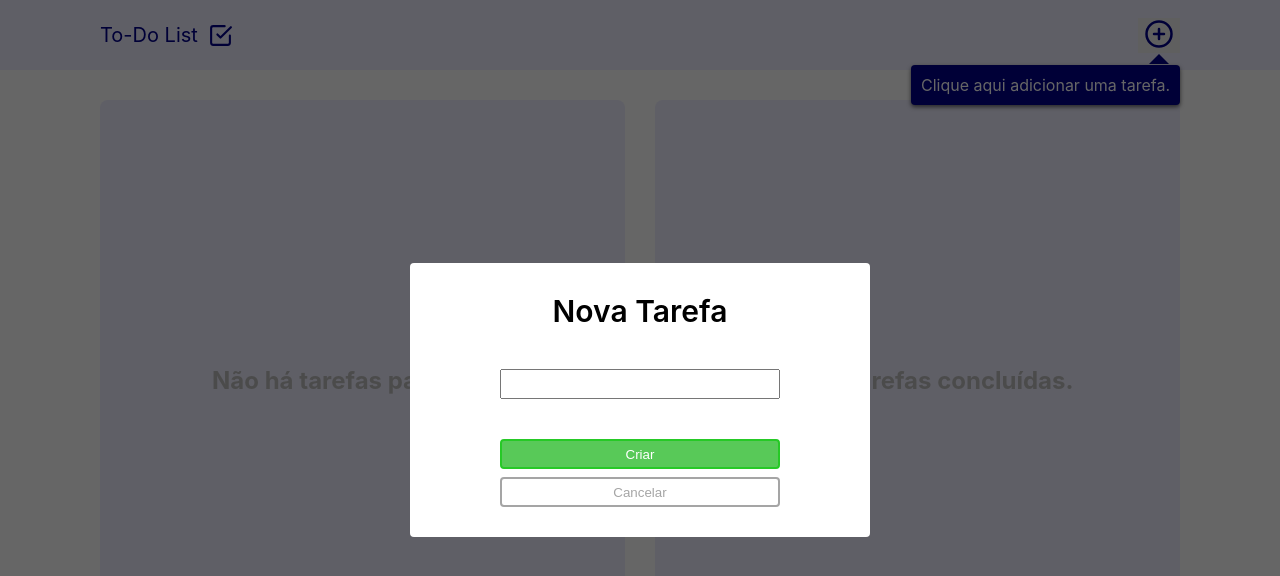
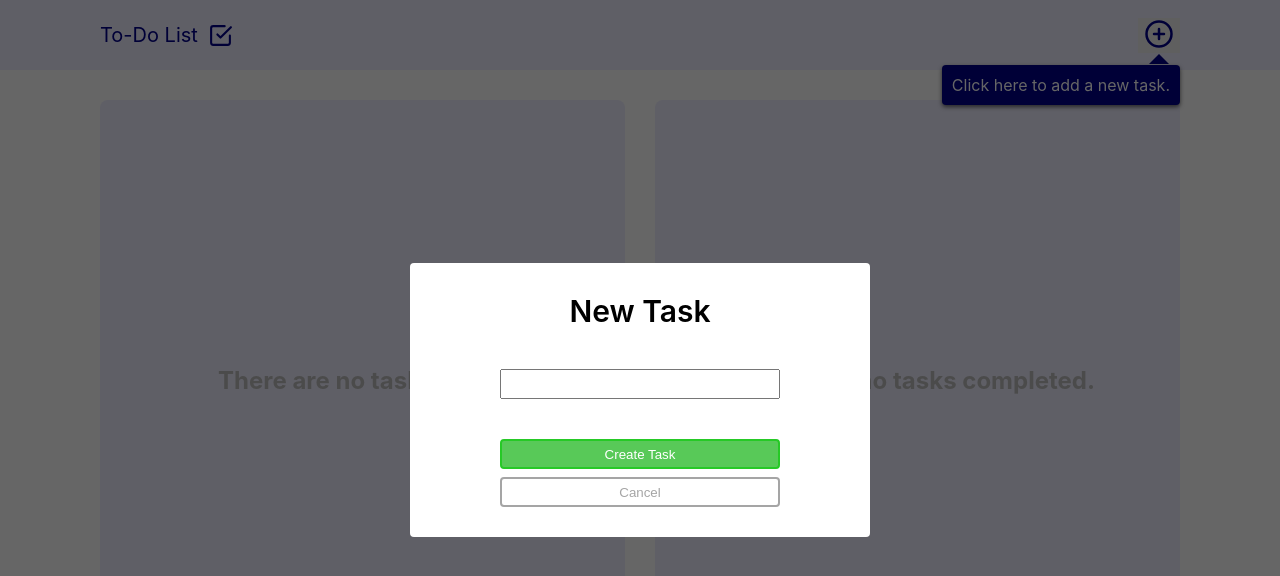
Before and after one commit to fernandohos/todo-list, a React (Create React App) app: page / in a window 1280 px wide. Both pictures are taken after a click on the button 1159 px from the left and 35 px from the top of the page. Shown: the top 576 px of the page. Built offline with nearby package versions, Linux system fonts and the light colour scheme.

Commit message:
translating

```diff
--- a/src/components/Done/index.js
+++ b/src/components/Done/index.js
@@ -5,9 +5,6 @@ import './Done.css';
 export default function Done(props) {
 
     function filteredTasks() {
-        if(props.tasks === []) {
-            return <h1>Não tem task</h1>;
-        }
         const tasksFiltered = props.tasks.filter(task => {
                     return task.done
                 })
@@ -17,7 +14,7 @@ export default function Done(props) {
         });
 
         if(tasksFiltered.length === 0) {
-            return (<div className="no-task"><h2>Não há tarefas concluídas.</h2></div>);
+            return (<div className="no-task"><h2>There are no tasks completed.</h2></div>);
         }
         else {
             return tasksCards;
--- a/src/components/Header/header.css
+++ b/src/components/Header/header.css
@@ -33,7 +33,7 @@
 }
 
 .header .add-icon.empty::after {
-    content: 'Clique aqui adicionar uma tarefa.';
+    content: 'Click here to add a new task.';
     background-color: #00008a;
     position: absolute;
     width: max-content;
--- a/src/components/Modal/index.js
+++ b/src/components/Modal/index.js
@@ -17,13 +17,13 @@ export default function Modal(props) {
 
             <form className="modal">
 
-                <label>Nova Tarefa</label>
+                <label>New Task</label>
 
                 <input name="task" id="task" type="text" value={textInput} onChange={e => setTextInput(e.target.value)} />
 
-                <button onClick={e => { props.createNewTask(e, textInput); setTextInput('') }} className="confirm-btn">Criar </button>
+                <button onClick={e => { props.createNewTask(e, textInput); setTextInput('') }} className="confirm-btn">Create Task</button>
 
-                <button id="cancel-btn" className="cancel-btn" onClick={closeModal}>Cancelar</button>
+                <button id="cancel-btn" className="cancel-btn" onClick={closeModal}>Cancel</button>
             </form>
 
         </div>
--- a/src/components/ModalDelete/index.js
+++ b/src/components/ModalDelete/index.js
@@ -10,10 +10,10 @@ export default function ModalDelete(props) {
     return (
         <div id="modal-delete--bg" onClick={closeModal} className="modal-delete--bg">
             <div className="modal-delete">
-                <p>Tem certeza que deseja excluir a tarefa:<br/><span>{props.task}</span>?</p>
+                <p>Are you sure you want to delete the task: <br/><span>{props.task}</span>?</p>
 
-                <button onClick={e => props.deleteTask(e, props.id)} className="delete-btn">Deletar</button>
-                <button onClick={props.handleModalDelete} className="cancel-btn">Cancelar</button>
+                <button onClick={e => props.deleteTask(e, props.id)} className="delete-btn">Delete Task</button>
+                <button onClick={props.handleModalDelete} className="cancel-btn">Cancel</button>
             </div>
         </div>
     )
--- a/src/components/ModalEdit/index.js
+++ b/src/components/ModalEdit/index.js
@@ -17,13 +17,13 @@ export default function ModalEdit(props) {
 
             <form className="modalEdit">
 
-                <label>Editar a Tarefa: <span>{props.task}</span></label>
+                <label>Edit the Task: <span>{props.task}</span></label>
 
                 <input name="task" id="task" type="text" value={textInput} onChange={e => setTextInput(e.target.value)} />
 
-                <button onClick={e => {e.preventDefault(); props.editTask(e, props.id, textInput);}} className="confirm-btn">Editar</button>
+                <button onClick={e => {e.preventDefault(); props.editTask(e, props.id, textInput);}} className="confirm-btn">Edit task</button>
 
-                <button id="cancel-btn" className="cancel-btn" onClick={closeModal}>Cancelar</button>
+                <button id="cancel-btn" className="cancel-btn" onClick={closeModal}>Cancel</button>
             </form>
 
         </div>
--- a/src/components/Todo/index.js
+++ b/src/components/Todo/index.js
@@ -6,7 +6,7 @@ export default function Todo(props) {
 
     function filteredTasks() {
         if(props.tasks === []) {
-            return <h2>Não há tarefas para fazer.</h2>;
+            return <h2>There are no tasks to do.</h2>;
         }
         const tasksFiltered = props.tasks.filter(task => {
                     return !task.done
@@ -17,7 +17,7 @@ export default function Todo(props) {
                     });
 
         if(tasksFiltered.length === 0) {
-            return (<div className="no-task"><h2>Não há tarefas para fazer.</h2></div>);
+            return (<div className="no-task"><h2>There are no tasks to do.</h2></div>);
         }
         else {
             return tasksCards;
```
